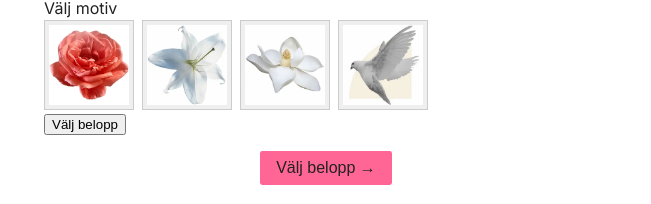
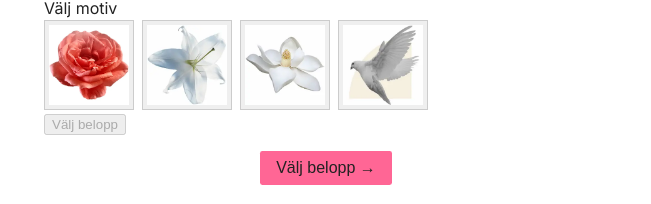
Before and after one commit to AnnaMargaretaEmelie/minnesgava, a Next.js app: page /accordion-demo in a window 1280 px wide. Shown: the part 520-724 px from the top of the page, without its empty margins (314-965 px from the left). Built offline with nearby package versions, Linux system fonts and the light colour scheme.

Commit message:
fix: apply disabled and className props in StepPrimaryButton

```diff
--- a/src/app/_components/steps/StepPrimaryButton.tsx
+++ b/src/app/_components/steps/StepPrimaryButton.tsx
@@ -3,12 +3,23 @@
 export type PrimaryButtonProps = {
   label: string;
   onClick: () => void;
+  disabled?: boolean;
   className?: string;
 };
 
-export function StepPrimaryButton({ label, onClick }: PrimaryButtonProps) {
+export function StepPrimaryButton({
+  label,
+  onClick,
+  disabled,
+  className,
+}: PrimaryButtonProps) {
   return (
-    <button type="button" onClick={onClick}>
+    <button
+      type="button"
+      onClick={onClick}
+      disabled={disabled}
+      className={className}
+    >
       {label}{" "}
     </button>
   );
--- a/src/app/_components/steps/step1/Step1Content.tsx
+++ b/src/app/_components/steps/step1/Step1Content.tsx
@@ -77,6 +77,7 @@ export default function Step1Content({ onComplete }: Step1Contentprops) {
       <StepPrimaryButton
         label="Välj belopp"
         onClick={handleNext}
+        disabled={!canGoNext}
       ></StepPrimaryButton>
     </>
   );
```
